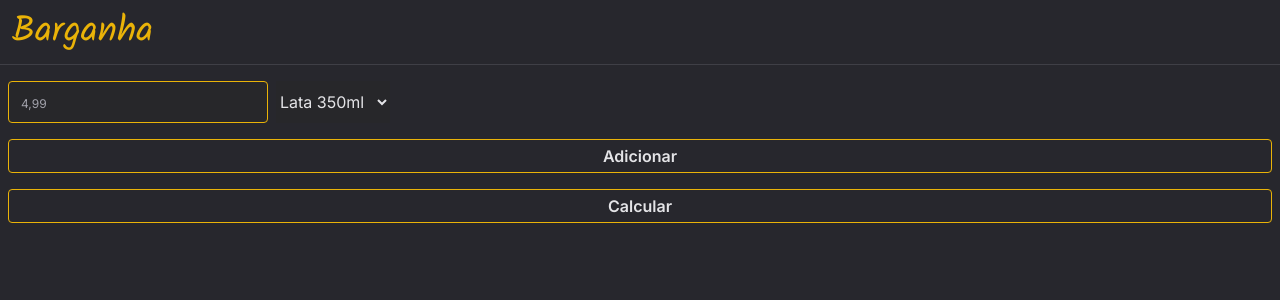
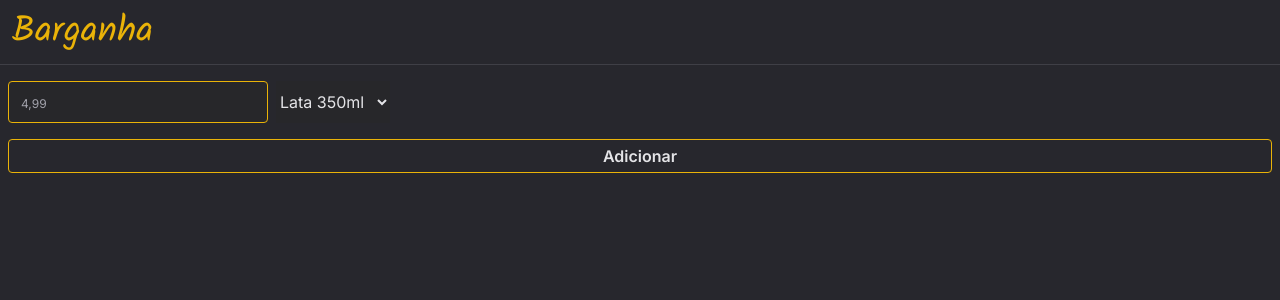
Before and after one commit to EricksonSiqueira/barganha, a Next.js app: page / in a window 1280 px wide. Shown: the top 300 px of the page. Built offline with nearby package versions, Linux system fonts and the light colour scheme.

Commit message:
fix: remove calcular button because it has no use

```diff
--- a/src/components/BeerForm/index.tsx
+++ b/src/components/BeerForm/index.tsx
@@ -84,13 +84,6 @@ export default function BeerForm() {
         <button type="submit" className={styles.beersFormBtn}>
           Adicionar
         </button>
-        <button
-          type="button"
-          className={styles.beersFormBtn}
-          onClick={() => setCheapestBeer(calculateCheapestBear(beers))}
-        >
-          Calcular
-        </button>
       </form>
     </div>
   );
```
